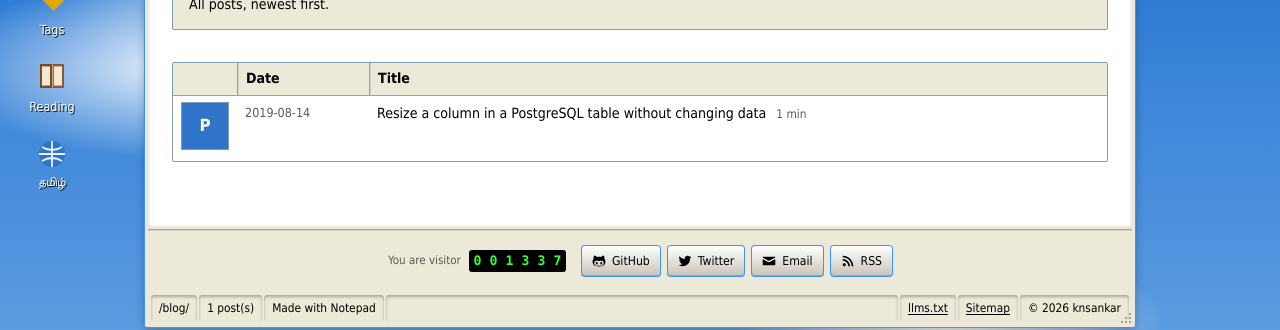
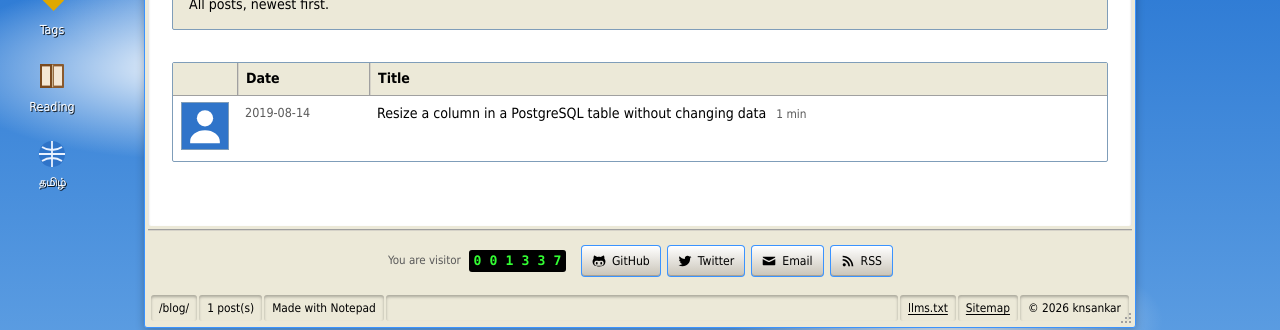
Before and after one commit to knsankar/knsankar.github.io, a Jekyll site: the page built from blog.html, in a window 1280 px wide. Shown: the part 148-478 px from the top of the page. Built offline with Jekyll 4.4.1, drawn with Linux system fonts in a browser that asks for light colours.

Commit message:
add generic thumbnail to posts

```diff
--- a/_includes/post-thumb.html
+++ b/_includes/post-thumb.html
@@ -1,4 +1,4 @@
 {%- assign thumb_topic = include.post.categories | first -%}
 {%- unless thumb_topic %}{% assign thumb_topic = include.post.tags | first %}{% endunless -%}
 {%- unless thumb_topic %}{% assign thumb_topic = "notes" %}{% endunless -%}
-<span class="post-thumb post-thumb--{{ thumb_topic | slugify }}" aria-hidden="true">{% if include.post.thumbnail %}{% if include.post.thumbnail contains '://' %}<img src="{{ include.post.thumbnail }}" alt="" loading="lazy" decoding="async" referrerpolicy="no-referrer">{% else %}<img src="{{ include.post.thumbnail | relative_url }}" alt="" loading="lazy" decoding="async">{% endif %}{% else %}{{ thumb_topic | slice: 0 | upcase }}{% endif %}</span>
+<span class="post-thumb post-thumb--{{ thumb_topic | slugify }}" aria-hidden="true">{% if include.post.thumbnail %}{% if include.post.thumbnail contains '://' %}<img src="{{ include.post.thumbnail }}" alt="" loading="lazy" decoding="async" referrerpolicy="no-referrer">{% else %}<img src="{{ include.post.thumbnail | relative_url }}" alt="" loading="lazy" decoding="async">{% endif %}{% else %}<svg class="post-thumb__avatar" viewBox="0 0 24 24" fill="currentColor"><circle cx="12" cy="8" r="4.25"/><path d="M12 14.25c-4.3 0-7.75 2.6-7.75 5.8V21h15.5v-.95c0-3.2-3.45-5.8-7.75-5.8z"/></svg>{% endif %}</span>
--- a/_sass/components/_post-thumb.scss
+++ b/_sass/components/_post-thumb.scss
@@ -14,6 +14,7 @@
   background: var(--face);
   color: var(--win-text);
   border: 1px solid var(--field-border);
+  /* still load-bearing: blog.html's empty-state row puts a bare "—" in a tile */
   font-weight: 700;
   font-size: 1.05rem;
   line-height: 1;
@@ -32,6 +33,14 @@
   object-fit: contain;               /* never crop or distort a thumbnail */
 }
 
+/* the imageless fallback silhouette; its fill is `currentColor`, so it picks up
+   the tile's themed colour and each tint's override with no extra declaration */
+.post-thumb__avatar {
+  display: block;
+  width: 100%;
+  height: 100%;
+}
+
 /* topic tints — a literal hex pair, matching the `.reading-row__status--*` idiom.
    Adding a topic is one line; unknown topics fall through to the themed default. */
 .post-thumb--postgresql {             /* blue */
```
